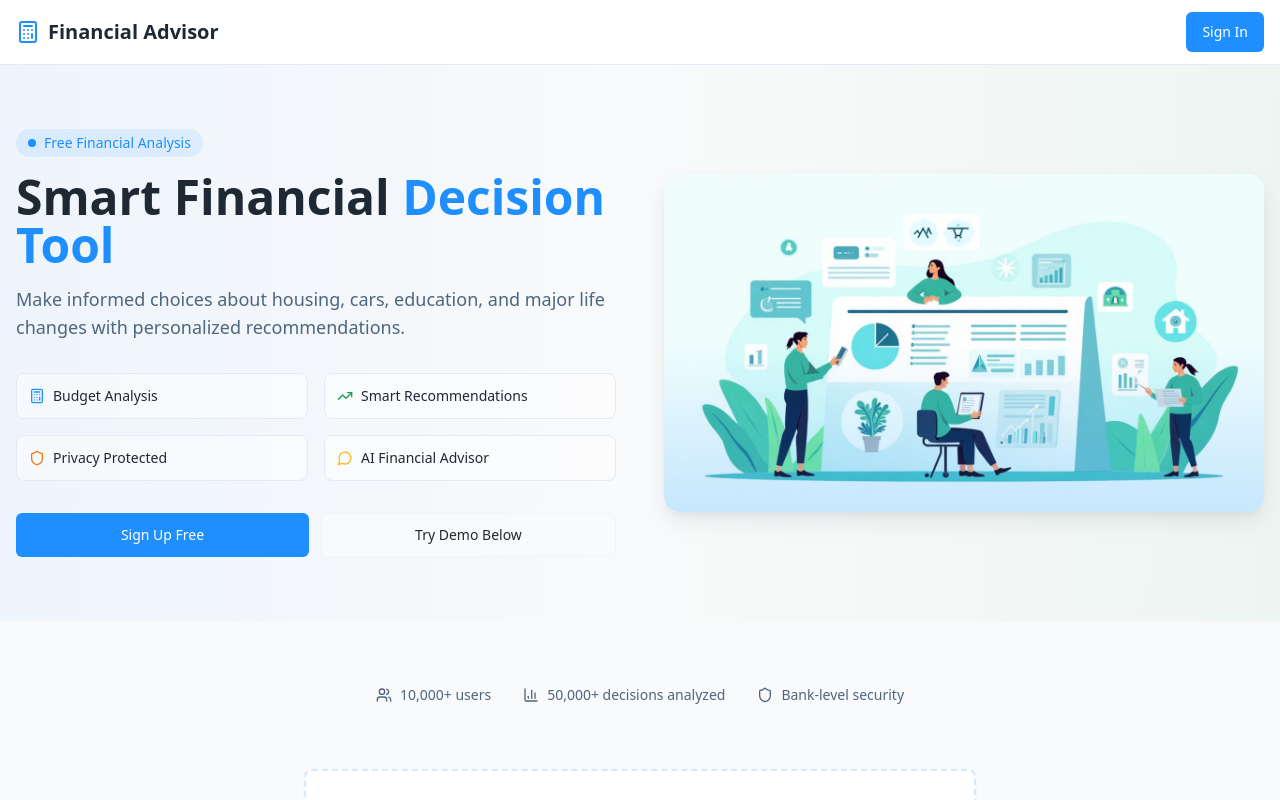
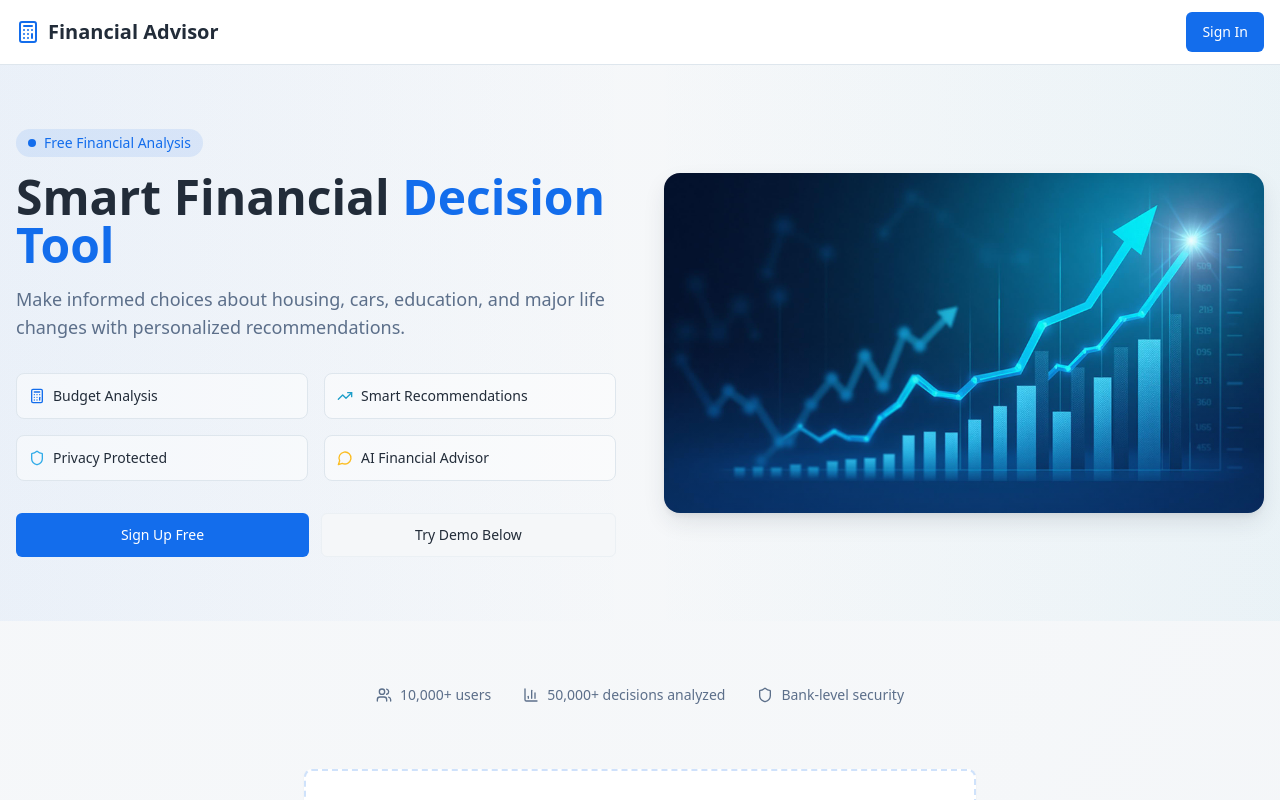
Before and after one commit to brandongoatt/life-budget-builder, a React (Vite) app: page / in a window 1280 px wide. Shown: the top 800 px of the page. Built offline with nearby package versions, Linux system fonts and the light colour scheme; the HTML template or start-up script is replaced by a standard one.

Commit message:
Refactor: Update color theme and hero image

```diff
--- a/src/index.css
+++ b/src/index.css
@@ -8,48 +8,48 @@ All colors MUST be HSL.
 
 @layer base {
   :root {
-    --background: 210 20% 98%;
-    --foreground: 210 24% 16%;
+    --background: 210 25% 97%;
+    --foreground: 215 25% 18%;
 
     --card: 0 0% 100%;
-    --card-foreground: 210 24% 16%;
+    --card-foreground: 215 25% 18%;
 
     --popover: 0 0% 100%;
-    --popover-foreground: 210 24% 16%;
+    --popover-foreground: 215 25% 18%;
 
-    --primary: 210 100% 56%;
+    --primary: 215 85% 50%;
     --primary-foreground: 0 0% 100%;
 
-    --secondary: 142 76% 36%;
+    --secondary: 195 75% 45%;
     --secondary-foreground: 0 0% 100%;
 
-    --muted: 210 40% 96%;
-    --muted-foreground: 210 24% 40%;
+    --muted: 210 35% 94%;
+    --muted-foreground: 215 20% 45%;
 
-    --accent: 25 95% 53%;
+    --accent: 200 80% 55%;
     --accent-foreground: 0 0% 100%;
 
     --destructive: 0 84% 60%;
     --destructive-foreground: 0 0% 100%;
 
-    --border: 210 40% 92%;
-    --input: 210 40% 96%;
-    --ring: 210 100% 56%;
+    --border: 210 30% 90%;
+    --input: 210 30% 94%;
+    --ring: 215 85% 50%;
 
     /* Custom financial app colors */
-    --success: 142 76% 36%;
+    --success: 185 70% 40%;
     --success-foreground: 0 0% 100%;
     --warning: 43 96% 56%;
     --warning-foreground: 0 0% 100%;
 
     /* Gradients */
-    --gradient-primary: linear-gradient(135deg, hsl(210 100% 56%), hsl(210 100% 48%));
-    --gradient-success: linear-gradient(135deg, hsl(142 76% 36%), hsl(142 76% 28%));
-    --gradient-background: linear-gradient(180deg, hsl(210 20% 98%), hsl(210 40% 96%));
+    --gradient-primary: linear-gradient(135deg, hsl(215 85% 50%), hsl(200 80% 45%));
+    --gradient-success: linear-gradient(135deg, hsl(185 70% 40%), hsl(195 75% 35%));
+    --gradient-background: linear-gradient(180deg, hsl(210 25% 97%), hsl(210 35% 94%));
 
     /* Shadows */
-    --shadow-card: 0 4px 6px -1px hsl(210 24% 16% / 0.1), 0 2px 4px -1px hsl(210 24% 16% / 0.06);
-    --shadow-elevated: 0 10px 25px -3px hsl(210 24% 16% / 0.1), 0 4px 6px -2px hsl(210 24% 16% / 0.05);
+    --shadow-card: 0 4px 6px -1px hsl(215 25% 18% / 0.1), 0 2px 4px -1px hsl(215 25% 18% / 0.06);
+    --shadow-elevated: 0 10px 25px -3px hsl(215 25% 18% / 0.12), 0 4px 6px -2px hsl(215 25% 18% / 0.08);
 
     --radius: 0.5rem;
 
@@ -71,48 +71,48 @@ All colors MUST be HSL.
   }
 
   .dark {
-    --background: 210 24% 16%;
-    --foreground: 210 20% 98%;
+    --background: 215 28% 14%;
+    --foreground: 210 25% 97%;
 
-    --card: 210 24% 20%;
-    --card-foreground: 210 20% 98%;
+    --card: 215 25% 18%;
+    --card-foreground: 210 25% 97%;
 
-    --popover: 210 24% 20%;
-    --popover-foreground: 210 20% 98%;
+    --popover: 215 25% 18%;
+    --popover-foreground: 210 25% 97%;
 
-    --primary: 210 100% 56%;
+    --primary: 215 85% 55%;
     --primary-foreground: 0 0% 100%;
 
-    --secondary: 142 76% 36%;
+    --secondary: 195 75% 50%;
     --secondary-foreground: 0 0% 100%;
 
-    --muted: 210 24% 24%;
-    --muted-foreground: 210 24% 70%;
+    --muted: 215 22% 22%;
+    --muted-foreground: 215 20% 72%;
 
-    --accent: 25 95% 53%;
+    --accent: 200 80% 58%;
     --accent-foreground: 0 0% 100%;
 
     --destructive: 0 84% 60%;
     --destructive-foreground: 0 0% 100%;
 
-    --border: 210 24% 24%;
-    --input: 210 24% 24%;
-    --ring: 210 100% 56%;
+    --border: 215 22% 22%;
+    --input: 215 22% 22%;
+    --ring: 215 85% 55%;
 
     /* Custom financial app colors - dark mode */
-    --success: 142 76% 36%;
+    --success: 185 70% 45%;
     --success-foreground: 0 0% 100%;
     --warning: 43 96% 56%;
     --warning-foreground: 0 0% 100%;
 
     /* Gradients - dark mode */
-    --gradient-primary: linear-gradient(135deg, hsl(210 100% 56%), hsl(210 100% 48%));
-    --gradient-success: linear-gradient(135deg, hsl(142 76% 36%), hsl(142 76% 28%));
-    --gradient-background: linear-gradient(180deg, hsl(210 24% 16%), hsl(210 24% 12%));
+    --gradient-primary: linear-gradient(135deg, hsl(215 85% 55%), hsl(200 80% 48%));
+    --gradient-success: linear-gradient(135deg, hsl(185 70% 45%), hsl(195 75% 38%));
+    --gradient-background: linear-gradient(180deg, hsl(215 28% 14%), hsl(215 28% 10%));
 
     /* Shadows - dark mode */
-    --shadow-card: 0 4px 6px -1px hsl(0 0% 0% / 0.3), 0 2px 4px -1px hsl(0 0% 0% / 0.2);
-    --shadow-elevated: 0 10px 25px -3px hsl(0 0% 0% / 0.3), 0 4px 6px -2px hsl(0 0% 0% / 0.2);
+    --shadow-card: 0 4px 6px -1px hsl(0 0% 0% / 0.35), 0 2px 4px -1px hsl(0 0% 0% / 0.25);
+    --shadow-elevated: 0 10px 25px -3px hsl(0 0% 0% / 0.4), 0 4px 6px -2px hsl(0 0% 0% / 0.3);
     --sidebar-background: 240 5.9% 10%;
     --sidebar-foreground: 240 4.8% 95.9%;
     --sidebar-primary: 224.3 76.3% 48%;
```
Also changed, not shown: src/assets/hero-image.jpg.
